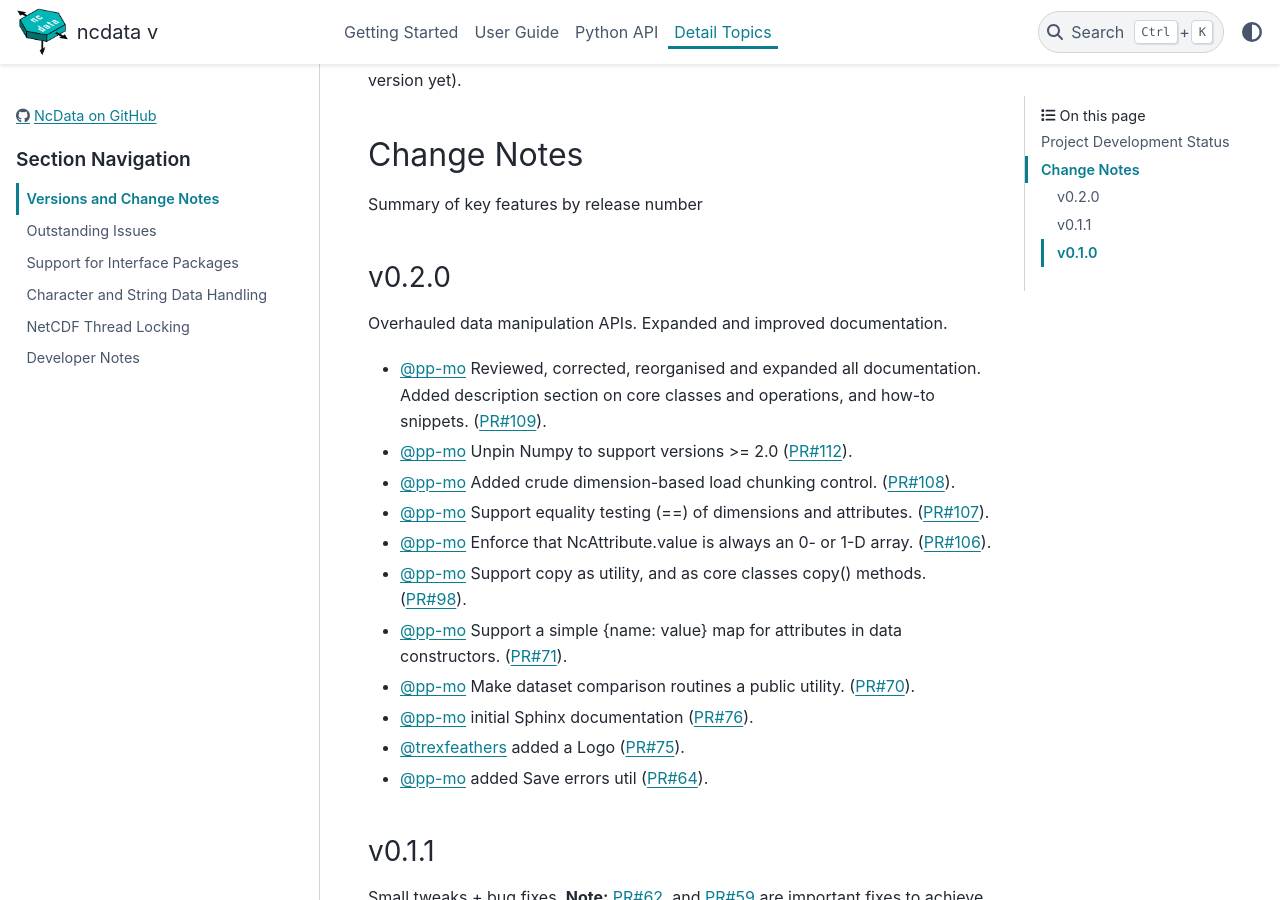
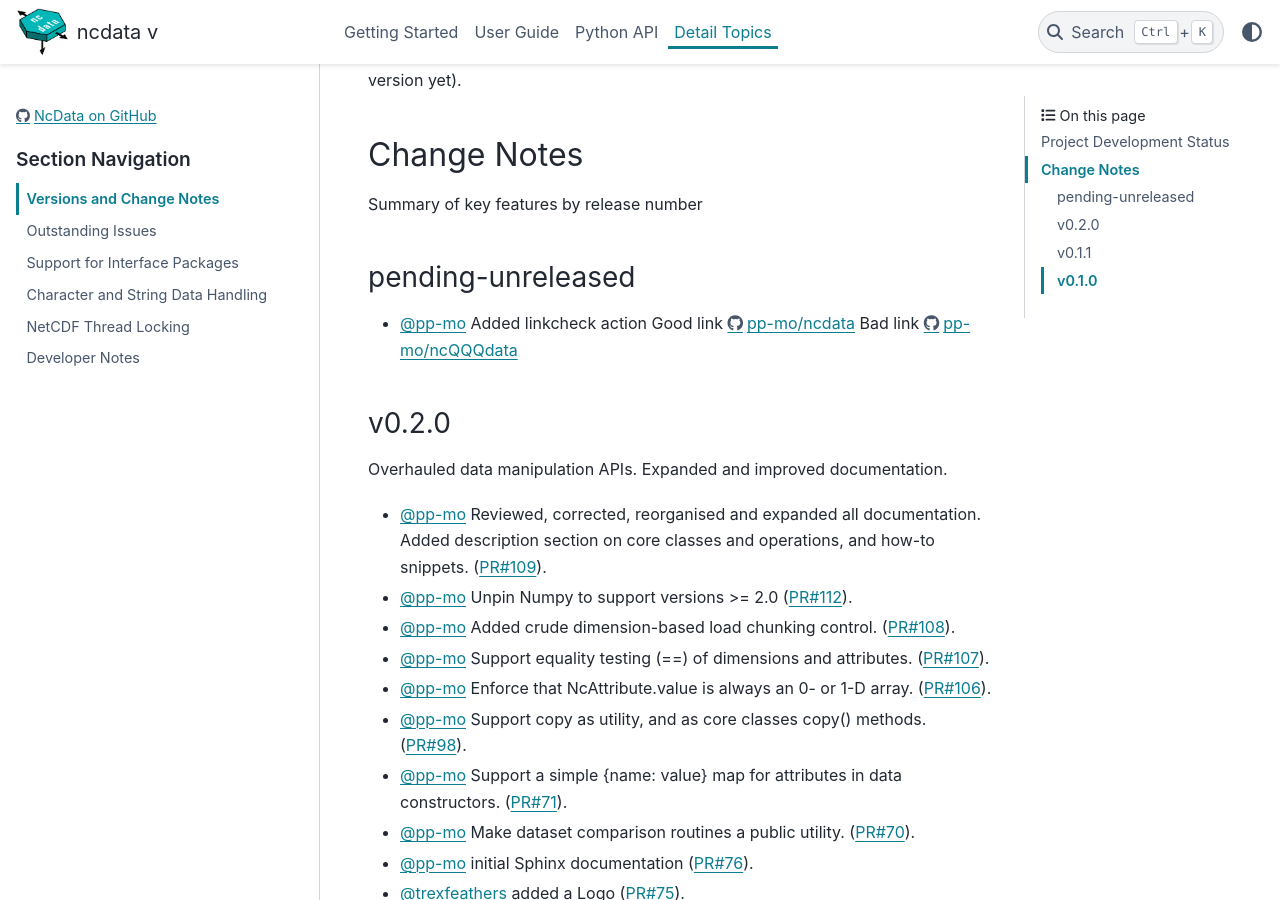
Before and after one commit to pp-mo/ncdata, a Sphinx documentation site: the page built from docs/change_log.rst, in a window 1280 px wide and 900 px high, scrolled down 392 px. Built offline with Sphinx 7.4.7 and the PyData theme 0.15.4, drawn with Linux system fonts in a browser that asks for light colours; the version number could not be read and is left out.

Commit message:
Add experimental linkcheck action.

```diff
--- a/docs/change_log.rst
+++ b/docs/change_log.rst
@@ -22,6 +22,14 @@ The code is however still experimental, and APIs are not stable
 Change Notes
 ------------
 Summary of key features by release number
+
+
+pending-unreleased
+^^^^^^^^^^^^^^^^^^
+* `@pp-mo`_ Added linkcheck action
+  Good link https://github.com/pp-mo/ncdata
+  Bad link https://github.com/pp-mo/ncQQQdata
+
 
 v0.2.0
 ^^^^^^
```
Also changed, not shown: 1 other file.
